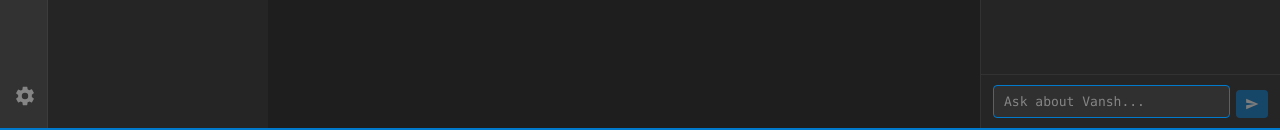
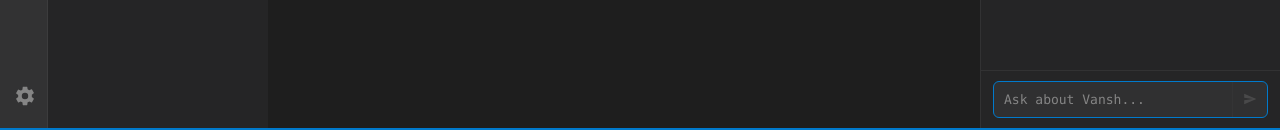
Before and after one commit to kiku511/v-blog, a React (Vite) app: page / in a window 1280 px wide. Shown: the part 650-780 px from the top of the page. Built offline with nearby package versions, Linux system fonts and the light colour scheme.

Commit message:
Unify chat input and send button in single bordered container
Co-Authored-By: Claude Sonnet 4.6 <noreply@anthropic.com>

```diff
--- a/src/components/CopilotPanel.tsx
+++ b/src/components/CopilotPanel.tsx
@@ -90,13 +90,18 @@ export function CopilotPanel() {
       </div>
 
       <div className="copilot-input-area">
+        <div className="copilot-input-wrap">
           <textarea
             ref={inputRef}
             className="copilot-input"
             placeholder="Ask about Vansh..."
             value={input}
             rows={1}
-          onChange={e => setInput(e.target.value)}
+            onChange={e => {
+              setInput(e.target.value)
+              e.target.style.height = 'auto'
+              e.target.style.height = e.target.scrollHeight + 'px'
+            }}
             onKeyDown={handleKeyDown}
           />
           <button className="copilot-send" onClick={send} disabled={!input.trim() || loading} title="Send">
@@ -106,5 +111,6 @@ export function CopilotPanel() {
           </button>
         </div>
       </div>
+    </div>
   )
 }
--- a/src/index.css
+++ b/src/index.css
@@ -323,42 +323,51 @@ a.str:hover { text-decoration: underline; }
   40% { transform: scale(1); opacity: 1; }
 }
 .copilot-input-area {
-  display: flex;
-  align-items: flex-end;
-  gap: 6px;
   padding: 10px 12px;
   border-top: 1px solid rgba(255,255,255,0.06);
   flex-shrink: 0;
 }
+.copilot-input-wrap {
+  display: flex;
+  align-items: flex-end;
+  gap: 0;
+  background: rgba(255,255,255,0.05);
+  border: 1px solid rgba(255,255,255,0.1);
+  border-radius: 6px;
+  overflow: hidden;
+  transition: border-color 0.15s;
+}
+.copilot-input-wrap:focus-within { border-color: var(--accent); }
 .copilot-input {
   flex: 1;
-  background: rgba(255,255,255,0.05);
-  border: 1px solid rgba(255,255,255,0.1);
-  border-radius: 4px;
+  background: transparent;
+  border: none;
   color: var(--text);
   font-family: inherit;
   font-size: 13px;
-  padding: 6px 10px;
+  padding: 8px 10px;
   resize: none;
   outline: none;
   line-height: 1.5;
-  max-height: 120px;
+  max-height: 160px;
   overflow-y: auto;
 }
 .copilot-input::placeholder { color: var(--muted); }
-.copilot-input:focus { border-color: var(--accent); }
 .copilot-send {
-  background: var(--accent);
+  background: none;
   border: none;
-  border-radius: 4px;
-  color: #fff;
+  border-left: 1px solid rgba(255,255,255,0.08);
+  color: var(--muted);
   cursor: pointer;
-  padding: 7px 9px;
-  line-height: 0;
+  padding: 0 10px;
+  align-self: stretch;
+  display: flex;
+  align-items: center;
+  transition: color 0.15s, background 0.15s;
   flex-shrink: 0;
 }
-.copilot-send:disabled { opacity: 0.4; cursor: default; }
-.copilot-send:not(:disabled):hover { opacity: 0.85; }
+.copilot-send:not(:disabled):hover { color: var(--text); background: rgba(255,255,255,0.05); }
+.copilot-send:disabled { opacity: 0.3; cursor: default; }
 
 .sb-only-mobile { display: none; }
 
```
Lines whose indentation alone changed are shown as unchanged.
